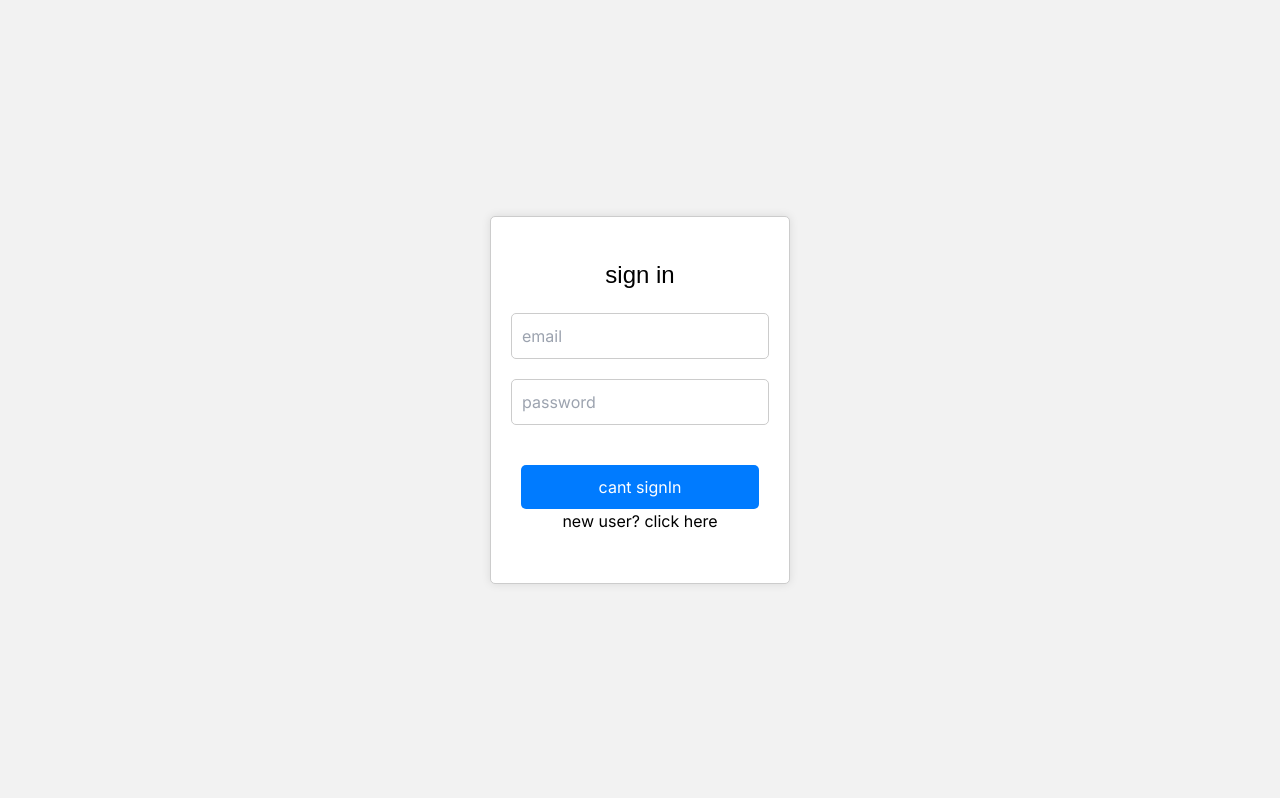
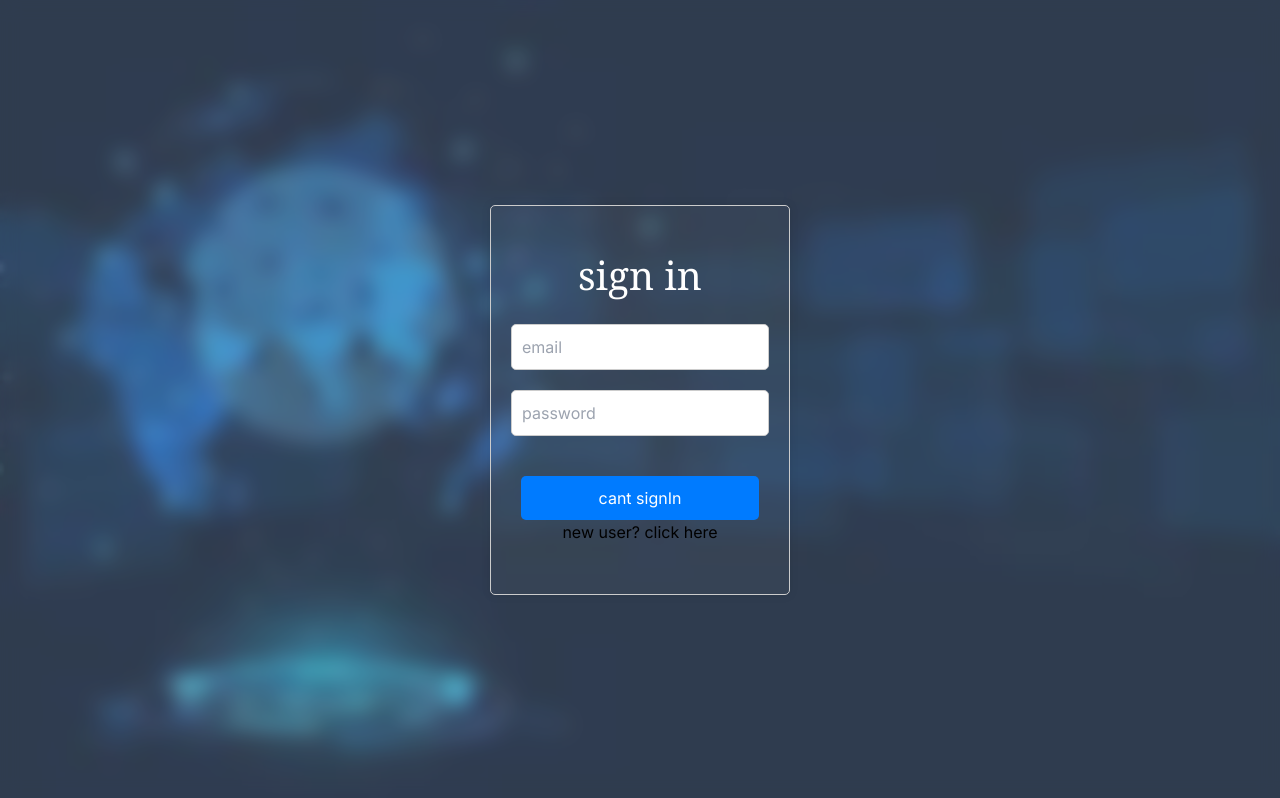
Before and after one commit to Nikhileligar/NEXT-FULLSTACK-USER-AUTHENTICATION, a Next.js app: page /login in a window 1280 px wide. Built offline with nearby package versions, Linux system fonts and the light colour scheme.

Commit message:
add bg image created home page

```diff
--- a/src/app/api/users/login/route.ts
+++ b/src/app/api/users/login/route.ts
@@ -4,9 +4,10 @@ import bcryptjs from "bcryptjs"
 import { NextRequest, NextResponse } from "next/server";
 import jwt from "jsonwebtoken";
 
+
 DbConfig()
 
-export default async function POST (request: NextRequest)  {
+export async function POST (request: NextRequest)  {
     try {
         const reqBody = await request.json()
         const {email, password} = reqBody;
@@ -36,6 +37,7 @@ export default async function POST (request: NextRequest)  {
         const validateToken = jwt.sign(tokenData, process.env.TOKEN_SECRET!,{expiresIn: "1d"})
         const response = NextResponse.json({
             message: "loggedIn successfully",
+            name: user.name,
             success: true
         });
         response.cookies.set("token",validateToken,{
--- a/src/app/css/signup.css
+++ b/src/app/css/signup.css
@@ -1,15 +1,24 @@
 /* signup.css */
+body {
+  margin: 0;
+  padding: 0;
+  background-image: url('../../../user-image.jpg'); /* Replace with your image file path */
+  background-size: cover;
+  background-position: center;
+  background-repeat: no-repeat;
+}
 
 .flex {
   display: flex;
   justify-content: center;
   align-items: center;
-    height: 100vh;
-    background-color: #f2f2f2;
+  min-height: 100vh; /* Change height to min-height */
+  background-color: rgba(255, 255, 255, 0.186); /* Add background overlay with transparency */
+  backdrop-filter: blur(10px); /* Optional: Apply a blur effect to the background */
 }
 
 .UX-center-container {
-    background: #ffffff;
+  background: #ffffff09;
   border: 1px solid #ccc;
   border-radius: 5px;
   box-shadow: 0 0 10px rgba(0, 0, 0, 0.1);
@@ -23,9 +32,10 @@
   }
 
   .signup-heading {
-    font-size: 24px;
+    font-size: 39px;
     margin: 0 0 20px;
-    font-family:Arial, Helvetica, sans-serif;
+    font-family:Georgia, 'Times New Roman', Times, serif;
+    color:#ffff;
   }
 
   .email-component,
--- /dev/null
+++ b/src/app/home/page.tsx
@@ -0,0 +1,17 @@
+import axios from 'axios';
+import '../css/signup.css'
+const HomePage = (props: any) => {
+    const name = props;
+    console.log(props)
+    return(
+        <div className="flex">
+            <div className="ux-home-container">
+                <div className="center-container">
+                    <h1>welcome {name}</h1>
+                </div>
+            </div>
+        </div>
+    );
+}
+
+export default HomePage;
--- a/src/app/login/page.tsx
+++ b/src/app/login/page.tsx
@@ -30,13 +30,16 @@ const LoginPage = () => {
         try {
             setLoading(true);
             const response = await axios.post("/api/users/login",user);
-            router.push("/profile");
-
-        } catch (err) {
+            const name = response.data.name;
+            console.log(response.data);
+            router.push("/home",name);
+        } catch (err: any) {
             console.log("error in logging in ", err)
             // toast.error(error.message);
-        }
+        } finally {
+            setLoading(false);
     }
+}
     return (
         <div className="flex">
             <div className="UX-center-container">
@@ -52,6 +55,7 @@ const LoginPage = () => {
                             <button className="submit-button" onClick={onSignIn}>
                                 {buttonDisabled ? 'cant signIn' : 'signIn'}
                             </button>
+
                             <Link href="/signup"> new user? click here </Link>
                         </div>
                 </div>
--- a/src/app/signup/page.tsx
+++ b/src/app/signup/page.tsx
@@ -41,7 +41,7 @@ const SignUpPage = () => {
         <div className="flex">
             <div className="UX-center-container">
                 <div className="ux-components">
-                    <h1 className="signup-heading">{loading ? "processing" : "signup"}</h1>
+                    <h1 className="signup-heading">{loading ? "processing" : "sign up"}</h1>
                         <div className="email-component">
                             <input type="text" id="email" placeholder="email" value={user.email} onChange={(e) => setUser({...user, email: e.target.value})}/>
                         </div>
@@ -53,7 +53,7 @@ const SignUpPage = () => {
                         </div>
                         <div className="UX-button-container">
                             <button className="submit-button" onClick={onSignUp}>
-                                {buttonDisabled ? "no signup" : "Signup"}
+                                {buttonDisabled ? "No empty fields" : "Signup"}
                             </button>
                             <Link href="/login"> visit login page </Link>
                         </div>
```
Also changed, not shown: user-image.jpg (added). Lines whose indentation alone changed are shown as unchanged.
